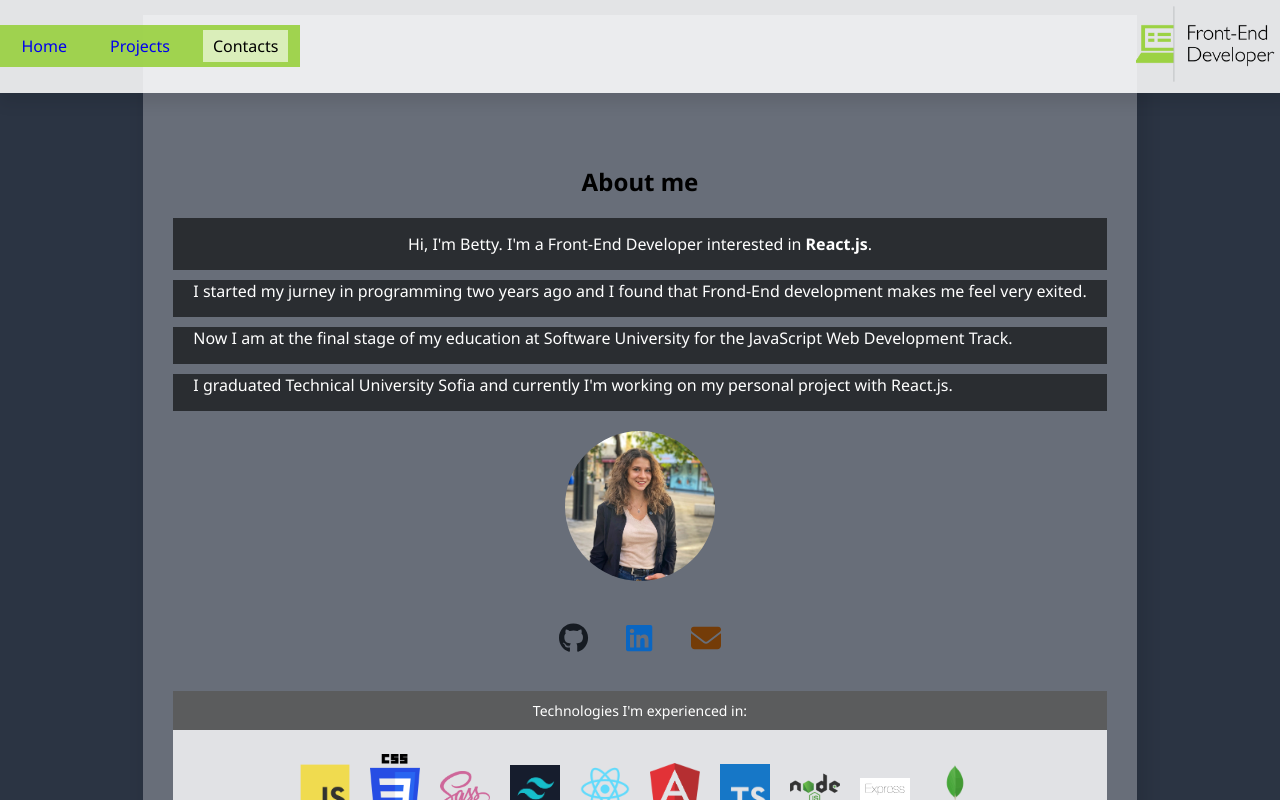
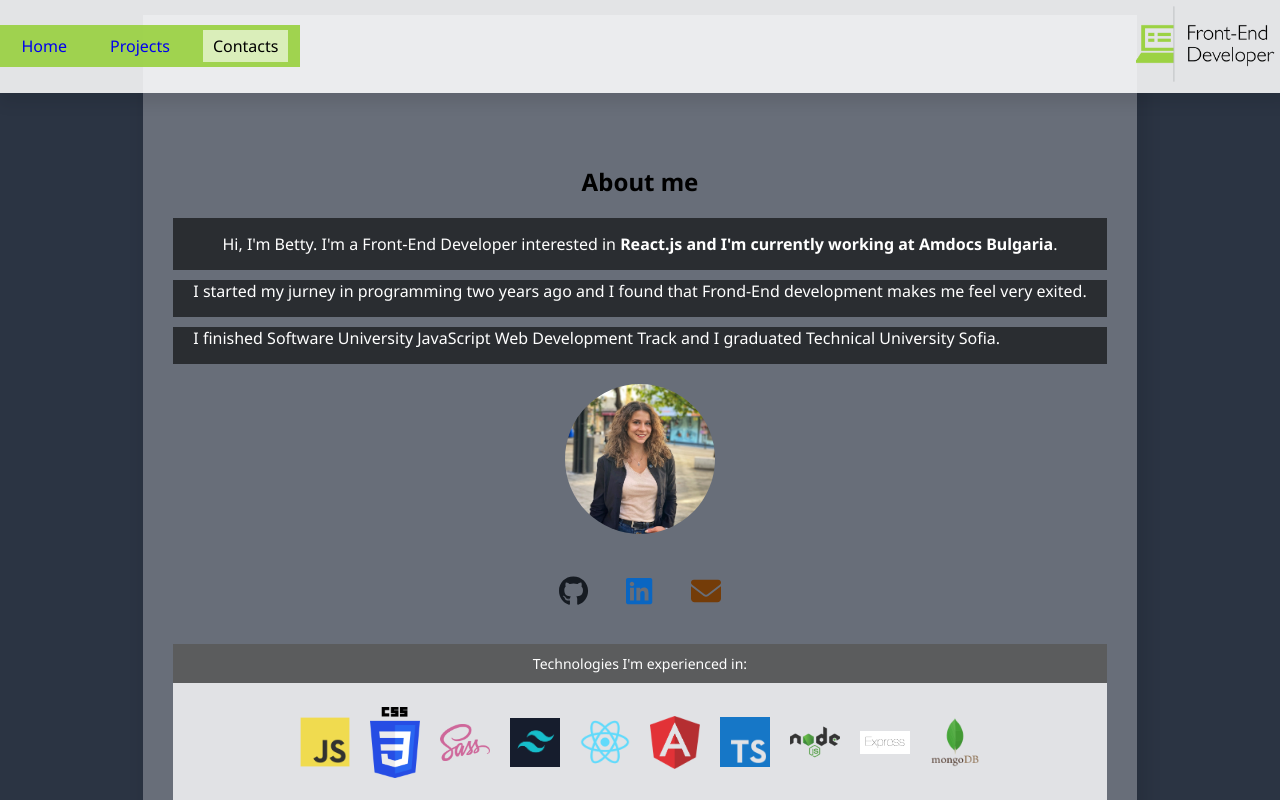
Before and after one commit to beatrisborisova/personal-website, a React (Create React App) app: page /about in a window 1280 px wide. Shown: the top 800 px of the page. Built offline with nearby package versions, Linux system fonts and the light colour scheme.

Commit message:
About page changes

```diff
--- a/src/components/about/About.js
+++ b/src/components/about/About.js
@@ -9,12 +9,11 @@ function About() {
             <div className="content">
                 <h2>About me</h2>
                 <p className='personal-intro'>
-                    Hi, I'm Betty. I'm a Front&#8209;End Developer interested in <b>React.js</b>.
+                    Hi, I'm Betty. I'm a Front&#8209;End Developer interested in <b>React.js and I'm currently working at Amdocs Bulgaria</b>.
                 </p>
                 <div className='personal-intro-more-info'>
                     <p>I started my jurney in programming two years ago and I found that Frond-End development makes me feel very exited.</p>
-                    <p>Now I am at the final stage of my education at Software University for the JavaScript Web Development Track.</p>
-                    <p>I graduated Technical University Sofia and currently I'm working on my personal project with React.js.</p>
+                    <p>I finished Software University JavaScript Web Development Track and I graduated Technical University Sofia.</p>
                 </div>
 
                 <div className="personal-image-wrapper">
```
